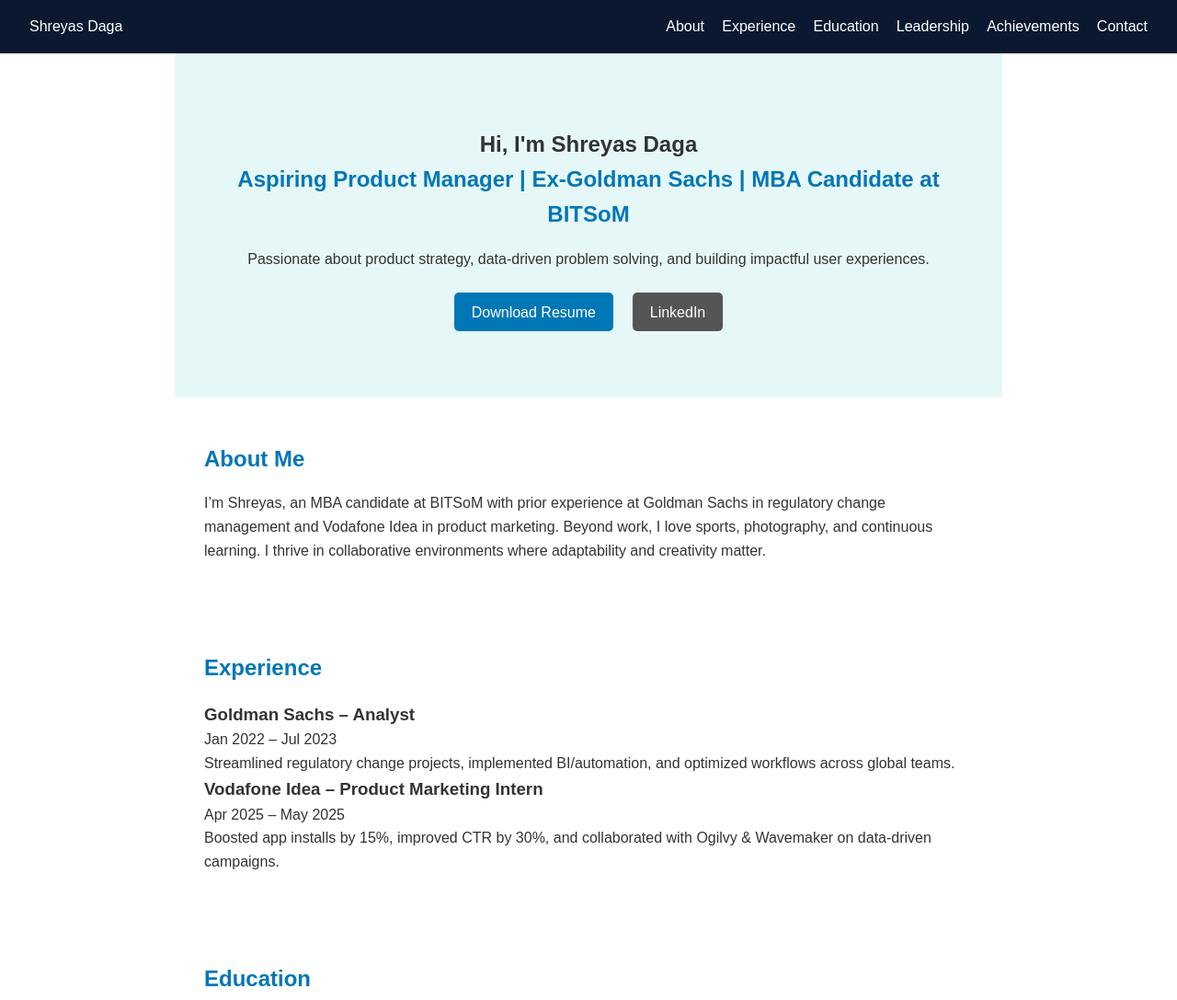
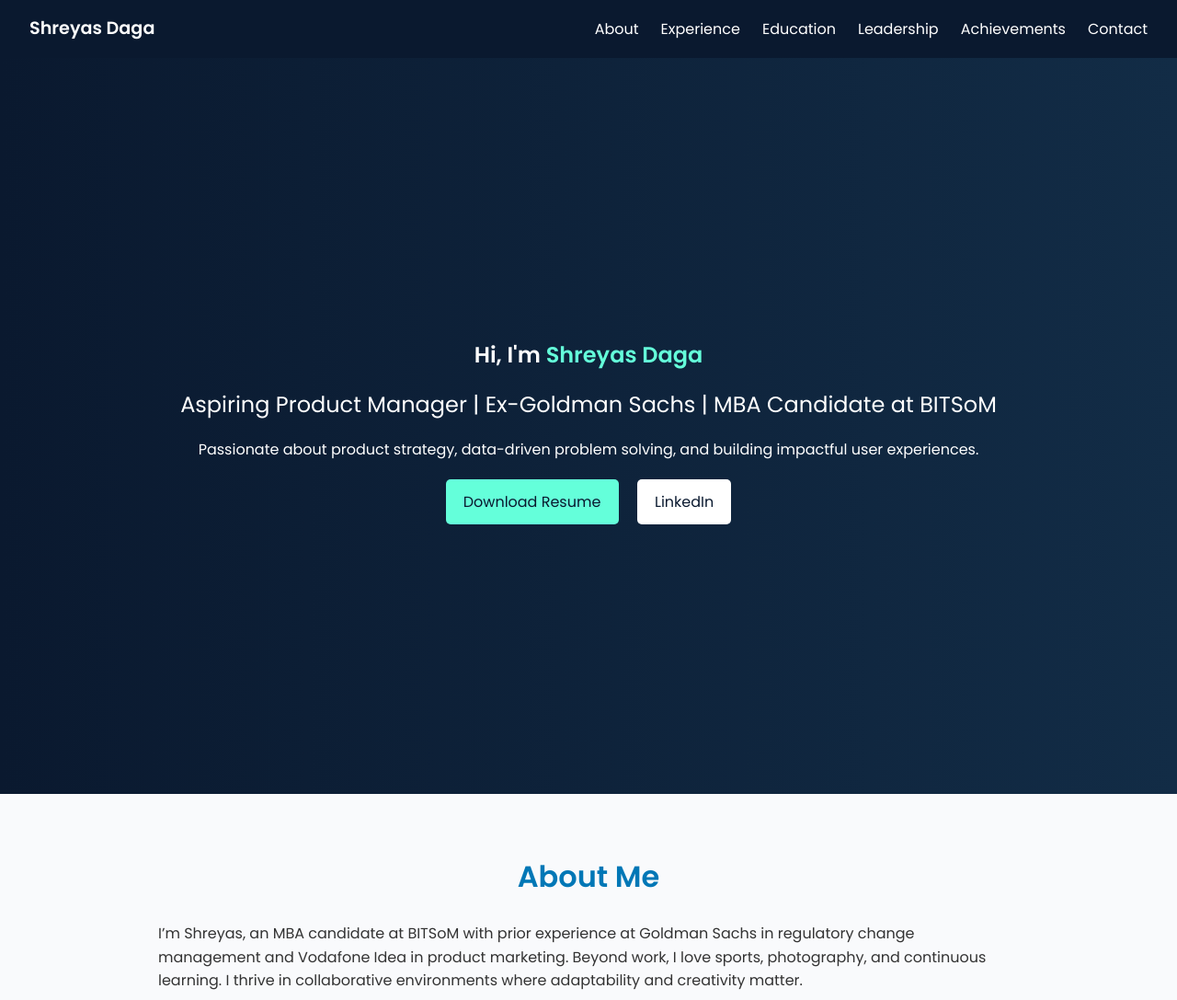
Before and after one commit to shreyasd806-spec/shreyasd806-spec.github.io, a plain HTML site: page index.html in a window 1280 px wide. Shown: the top 1087 px of the page at 92% size. Drawn offline with Linux system fonts and the light colour scheme.

Commit message:
Update style.css

```diff
--- a/style.css
+++ b/style.css
@@ -1,103 +1,108 @@
-/* Reset */
+/* Fonts & Reset */
 * { margin: 0; padding: 0; box-sizing: border-box; }
-
 body {
-  font-family: Arial, sans-serif;
+  font-family: 'Poppins', sans-serif;
   line-height: 1.6;
-  background: #fff;
+  background: #f9fafc;
   color: #333;
 }
+a { text-decoration: none; color: inherit; }
 
 /* Navbar */
 header {
   background: #0a192f;
-  color: #fff;
-  padding: 1rem 2rem;
   position: sticky;
-  top: 0;
+  top: 0; z-index: 100;
 }
-
-nav {
-  display: flex;
-  justify-content: space-between;
-  align-items: center;
+.navbar {
+  display: flex; justify-content: space-between; align-items: center;
+  padding: 1rem 2rem; color: #fff;
 }
-
-nav h1 { font-size: 1.5rem; }
-
-nav ul {
-  list-style: none;
-  display: flex;
-  gap: 1.2rem;
-}
-
-nav a {
-  color: #fff;
-  text-decoration: none;
-  transition: color 0.3s;
-}
-nav a:hover { color: #64ffda; }
+.nav-links { list-style: none; display: flex; gap: 1.5rem; }
+.nav-links a { color: #fff; transition: color 0.3s; }
+.nav-links a:hover { color: #64ffda; }
+.logo { font-weight: 600; font-size: 1.2rem; }
 
 /* Hero */
 .hero {
-  text-align: center;
-  padding: 5rem 2rem;
-  background: #e6f7f7;
+  display: flex; justify-content: center; align-items: center;
+  height: 100vh; text-align: center;
+  background: linear-gradient(to right, #0a192f, #122c46);
+  color: #fff; padding: 2rem;
+}
+.hero h1 span { color: #64ffda; }
+.hero h2 { margin: 1rem 0; font-weight: 400; }
+.hero p { margin-bottom: 2rem; }
+.cta .btn {
+  padding: 0.8rem 1.2rem; margin: 0 0.5rem;
+  border-radius: 5px; font-weight: 500;
+  transition: 0.3s;
+}
+.btn.primary { background: #64ffda; color: #0a192f; }
+.btn.primary:hover { background: #52e0c4; }
+.btn.secondary { background: #fff; color: #0a192f; }
+.btn.secondary:hover { background: #ddd; }
+
+/* Sections */
+.section {
+  padding: 4rem 2rem;
+  max-width: 1000px; margin: auto;
+}
+.section h2 {
+  margin-bottom: 1.5rem; color: #0077b6;
+  text-align: center; font-size: 2rem;
 }
 
-.hero h2 { margin-bottom: 1rem; }
-.hero p { margin-bottom: 2rem; }
+/* Cards & Timeline */
+.cards {
+  display: grid; grid-template-columns: repeat(auto-fit, minmax(250px, 1fr));
+  gap: 1.5rem;
+}
+.card {
+  background: #fff; padding: 1.5rem;
+  border-radius: 8px; box-shadow: 0 4px 8px rgba(0,0,0,0.1);
+  transition: transform 0.3s;
+}
+.card:hover { transform: translateY(-5px); }
 
-.btn {
-  padding: 0.8rem 1.2rem;
-  margin: 0 0.5rem;
-  border: none;
-  text-decoration: none;
-  color: white;
-  background: #0077b6;
-  border-radius: 5px;
-  transition: background 0.3s;
+.timeline {
+  border-left: 3px solid #0077b6; padding-left: 1.5rem;
 }
-.btn:hover { background: #005f87; }
-.btn.secondary { background: #555; }
+.timeline-item {
+  margin-bottom: 2rem; position: relative;
+}
+.timeline-item::before {
+  content: ''; position: absolute; left: -12px; top: 0;
+  width: 16px; height: 16px; background: #0077b6; border-radius: 50%;
+}
+.duration { font-size: 0.9rem; color: #666; }
 
-/* Sections */
-section { padding: 3rem 2rem; max-width: 900px; margin: auto; }
-section h2 { margin-bottom: 1rem; color: #0077b6; }
-
-.card {
-  background: #f9f9f9;
-  padding: 1.5rem;
-  margin: 1rem 0;
-  border-left: 4px solid #0077b6;
-  border-radius: 6px;
-}
+/* Lists */
+ul { margin-left: 1.2rem; list-style: disc; }
 
 /* Contact */
 form {
-  display: flex;
-  flex-direction: column;
-  gap: 1rem;
+  display: flex; flex-direction: column; gap: 1rem;
+  max-width: 600px; margin: auto;
 }
 form input, form textarea {
-  padding: 0.8rem;
-  border: 1px solid #ccc;
-  border-radius: 4px;
+  padding: 0.8rem; border: 1px solid #ccc;
+  border-radius: 5px; font-family: inherit;
 }
 form button {
-  background: #0077b6;
-  color: #fff;
-  border: none;
-  padding: 0.8rem;
-  cursor: pointer;
-  border-radius: 5px;
+  background: #0077b6; color: #fff;
+  border: none; padding: 0.8rem; cursor: pointer;
+  border-radius: 5px; transition: background 0.3s;
 }
 form button:hover { background: #005f87; }
+.socials { text-align: center; margin-top: 1rem; }
 
+/* Footer */
 footer {
-  text-align: center;
-  padding: 1rem;
-  background: #0a192f;
-  color: white;
-  margin-top: 2rem;
+  text-align: center; padding: 1rem;
+  background: #0a192f; color: #fff;
 }
+
+/* Animations */
+.fade-in { opacity: 0; transform: translateY(30px); animation: fadeIn 1s forwards; }
+@keyframes fadeIn { to { opacity: 1; transform: translateY(0); } }
```
